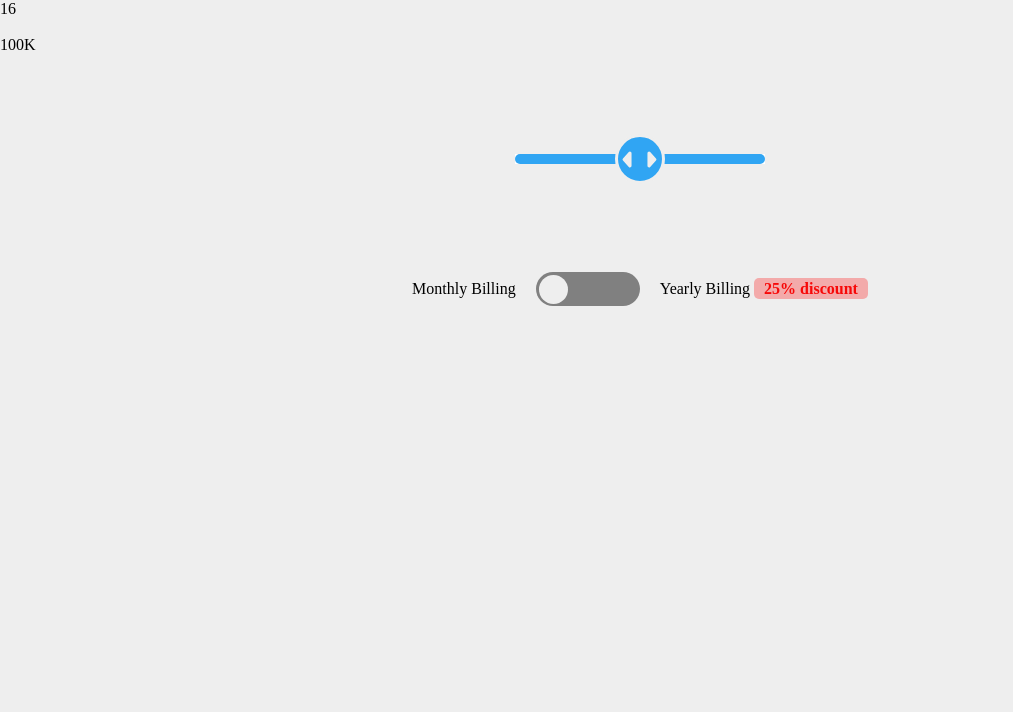
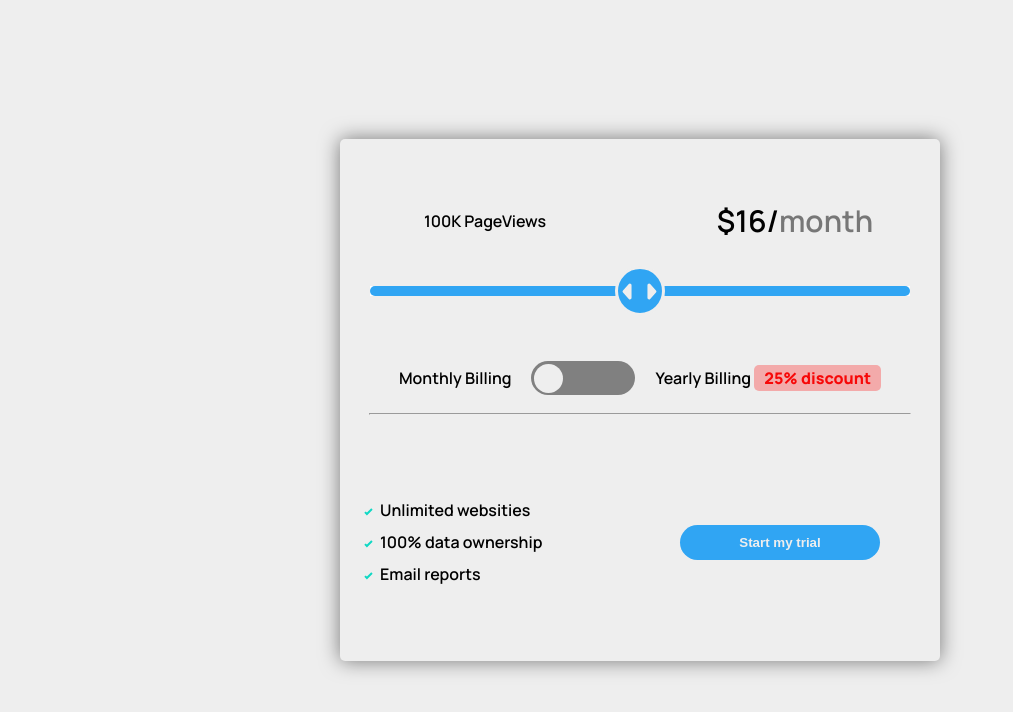
Before and after one commit to Carlos-Carsdfj/interactive-pricing-component, a plain HTML site: page index.html in a window 1280 px wide. Shown: the whole page, without its empty margins (0-1013 px from the left). Drawn offline with Linux system fonts and the light colour scheme.

Commit message:
add contents

```diff
--- a/index.html
+++ b/index.html
@@ -4,23 +4,30 @@
     <meta charset="UTF-8">
     <meta http-equiv="X-UA-Compatible" content="IE=edge">
     <meta name="viewport" content="width=device-width, initial-scale=1.0">
+    <link rel="preconnect" href="https://fonts.googleapis.com">
+<link rel="preconnect" href="https://fonts.gstatic.com" crossorigin>
+<link href="https://fonts.googleapis.com/css2?family=Manrope:wght@600;800&display=swap" rel="stylesheet">
     <link rel="stylesheet" href="./styles/style.css">
     <title>Document</title>
 </head>
 <body>
+    <div class='card'>
 
-    <label class='price-mounth'></label>
-    <br>
-    <br>
-    <label for="range-input" class='label-range'></label>
-    <br>
-    <input id='range-input' type="range" value='2' min='0' max='4'>
+        <div class='prices-content'>
+
+            <span class='views-span'><label for="range-input" class='label-range'></label> PageViews</span>
+            <span class='price-span' >$<label class='price-mounth'></label>/<p id='tag-cycle'></p></span>
 
 
+            <input id='range-input' type="range" value='2' min='0' max='4'>
 
-        <div class='content-checkbox'>
+        </div>
+
+
+        <div class='checkbox-content'>
             <p>
                 Monthly Billing
+
             </p>
             <input type="checkbox" id="discount-checkbox">
             <label for="discount-checkbox" id='label-switch'>
@@ -35,11 +42,21 @@
                 </span>
             </p>
 
+            </div>
+            <hr class='h-line'></hr>
+            <div class='start-button-content'>
+                <ul class='list-benefits'>
+                    <li>Unlimited websities</li>
+                    <li>100% data ownership</li>
+                    <li> Email reports</li>
+                </ul>
+
+                <button id='start-button'>Start my trial</button>
+
+            </div>
+
+
         </div>
-
-    <br>
-    <br>
-
     <script src="./js/script.js"></script>
 
 </body>
--- a/js/script.js
+++ b/js/script.js
@@ -2,6 +2,7 @@ const range = document.querySelector('#range-input')
 const label_range = document.querySelector('.label-range')
 const price_month = document.querySelector('.price-mounth')
 const discount_checkbox = document.querySelector('#discount-checkbox')
+const tag_cycle = document.querySelector('#tag-cycle')
 
 
 
@@ -11,7 +12,7 @@ const price_Month =[8.0, 12.0, 16.0, 24.0, 36.0]
 const discount = 25
 
 let active_discount = false;
-
+tag_cycle.innerHTML = active_discount ? 'year':'month'
 
 price_month.innerHTML = price_Month[range.value]
 
@@ -22,7 +23,7 @@ range.addEventListener('input',(ev)=>{
 
     let price = price_Month[ev.target.value]
     price_month.innerHTML = active_discount ?
-    price-price*(discount/100):
+    (price-price*(discount/100))*12:
     price_Month[ev.target.value]
 
     label_range.innerHTML = pageViews[ev.target.value]
@@ -32,11 +33,11 @@ range.addEventListener('input',(ev)=>{
 
 discount_checkbox.addEventListener('click',()=>{
 
-
     active_discount = discount_checkbox.checked
+    tag_cycle.innerHTML = active_discount ? 'year':'month'
 
     let price = price_Month[range.value]
     price_month.innerHTML = active_discount ?
-    price-price*(discount/100):
+   ( price-price*(discount/100))*12:
     price
 })
--- a/styles/style.css
+++ b/styles/style.css
@@ -1,3 +1,4 @@
+
 :root{
 
     --thumb-color:hsl(204, 89%, 57%);
@@ -13,17 +14,70 @@ body{
     background-color: var(--background-color);
     margin: 0;
     padding: 0;
+    font-family: 'Manrope', sans-serif;
+    display: grid;
+    place-items: center;
+    height: 100vh;
 }
 
+
+
+
+.card{
+ width: 90%;
+ height: max-content;
+ max-width: 600px;
+ border-radius: 5px;
+ box-shadow: 0 0 20px rgba(0, 0, 0, 0.5);
+ display: flex;
+ flex-direction: column;
+
+}
+
+
+.prices-content{
+  display:grid;
+  grid-template-rows: 1fr 1fr 60px ;
+  grid-template-columns: 1fr 1fr 1fr 1fr ;
+  /*grid-template-columns: 150px 1fr; */
+  margin-bottom: 30px;
+  grid-gap:20px ;
+  align-items:center ;
+  justify-items: center;
+  grid-template-areas:
+  "empty2 empty2 empty2 empty2"
+  "views views price  price "
+  "range range range range "
+
+
+}
+.price-span{
+  font-size: 30px;
+  display: flex;
+  font-weight: 600;
+  grid-area: price;
+}
+#tag-cycle{
+  color: rgba(0, 0, 0, 0.5);
+  margin: 0;
+
+}
 
 
 /* le damos tamaño al input y lo colocamos block para que se comporte como un elemento normal en el html estilo
 un div y que agarre el margin automatico */
 #range-input{
-    width: 250px;
-    margin: 100px auto;
+    width: 90%;
+
     position: relative;
     display: block;
+  grid-area: range;
+
+}
+.views-span{
+  grid-area: views;
+
+
 }
 /*quitamos las configuraciones por defecto como viene en el explorador para cuando se selecciona el boton del
 slider no coloque ninguna sombra en el caso de opera es de color azul*/
@@ -112,6 +166,10 @@ input[type=range]::-webkit-slider-runnable-track {
   } */
 
 
+
+
+
+
   /* switch  */
 
   #label-switch{
@@ -147,12 +205,12 @@ input[type=range]::-webkit-slider-runnable-track {
 
   }
 
-  .content-checkbox{
+  .checkbox-content{
     display: flex;
     justify-content: center;
     align-items: center;
     gap: 20px;
-    margin: auto;
+
 
   }
   #descount-tick{
@@ -165,7 +223,7 @@ input[type=range]::-webkit-slider-runnable-track {
 
   #discount-checkbox:checked + #label-switch {
     transition: all 0.3s;
-    background:green;
+    background:rgba(16, 212, 9, 0.705);
 
   }
   #discount-checkbox:checked ~ #label-switch #span-checkbox {
@@ -175,10 +233,50 @@ input[type=range]::-webkit-slider-runnable-track {
 
   }
 
-  #discount-checkbox:checked + #descount-tick{
+  #label-switch:hover{
+
+    box-shadow: 0 0 20px rgba(16, 212, 9, 0.705);
+  }
+
+  .h-line{
 
 
 
+    width: 90%;
+
+  }
+
+  /* boton para comenzar*/
 
 
+  .start-button-content{
+    display: flex;
+    justify-content: space-between;
+    align-items: center;
+    width: 90%;
+    margin: 50px 0;
   }
+  #start-button{
+
+    color: #eee;
+    background-color: var(--thumb-color) ;
+    outline: inherit;
+    border: none;
+    border-radius: 30px;
+    padding: 10px 0;
+    width: 200px;
+    font-weight: 600;
+    cursor: pointer;
+    transition: color .5s;
+
+  }
+  #start-button:hover{
+    color: rgba(226, 214, 214, 0.596);
+  }
+  .list-benefits {
+    list-style-image:  url('../resource/icon-check.svg');
+  }
+  .list-benefits li{
+
+    margin: 10px auto;
+  }
```
Also changed, not shown: resource/icon-check.svg (added).
